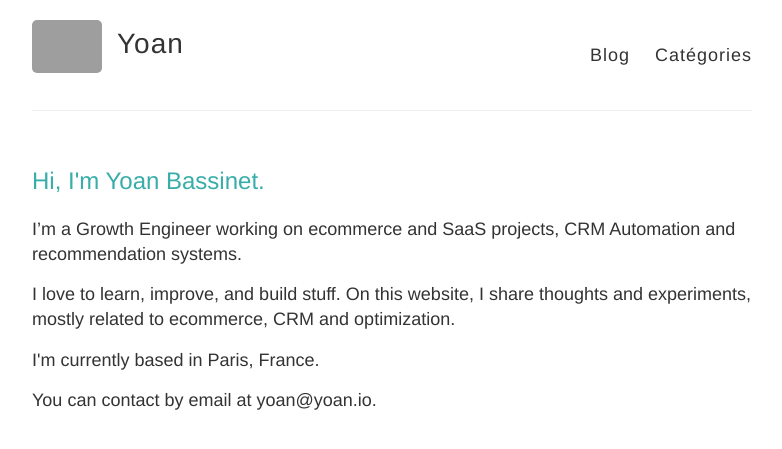
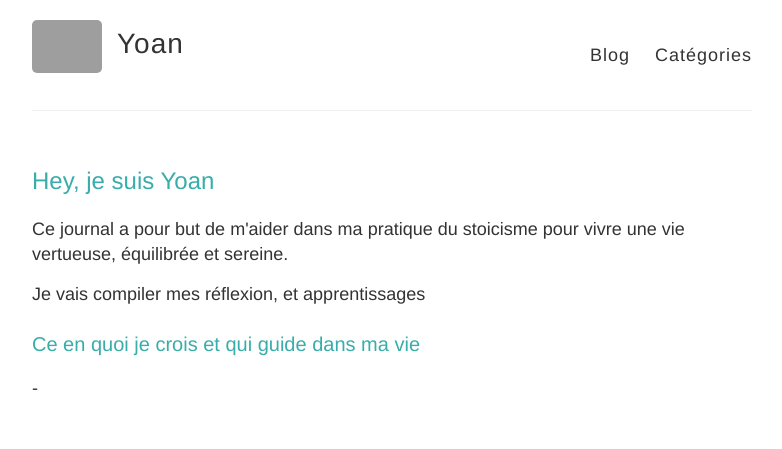
Before and after one commit to yuun88/yuun88.github.io, a Jekyll site: the page built from index.html, in a window 1280 px wide, cut to the strip 0-449 px from the top of the page. Shown: the whole strip, without its empty margins (248-1030 px from the left). Built offline with Jekyll 4.4.1, drawn with Linux system fonts in a browser that asks for light colours; grey boxes are pictures that could not be loaded.

Commit message:
Update index.html

```diff
--- a/index.html
+++ b/index.html
@@ -1,15 +1,17 @@
 ---
 layout: page
+published: true
 ---
 
 <div>
-<h2>Hi, I'm Yoan Bassinet.</h2>
+<h2>Hey, je suis Yoan</h2>
 
-<p>I’m a Growth Engineer working on ecommerce and SaaS projects, CRM Automation and recommendation systems.</p>
+  <p>Ce journal a pour but de m'aider dans ma pratique du stoicisme pour vivre une vie vertueuse, équilibrée et sereine.</p>
 
-<p>I love to learn, improve, and build stuff. On this website, I share thoughts and experiments, mostly related to ecommerce, CRM and optimization.</p>
+  <p>Je vais compiler mes réflexion, et apprentissages</p>
 
-<p>I'm currently based in Paris, France.</p>
-<p>You can contact by email at yoan@yoan.io.</p>
+<h3>Ce en quoi je crois et qui guide dans ma vie</h3>
+
+	<p>-</p>
 
 </div>
```
